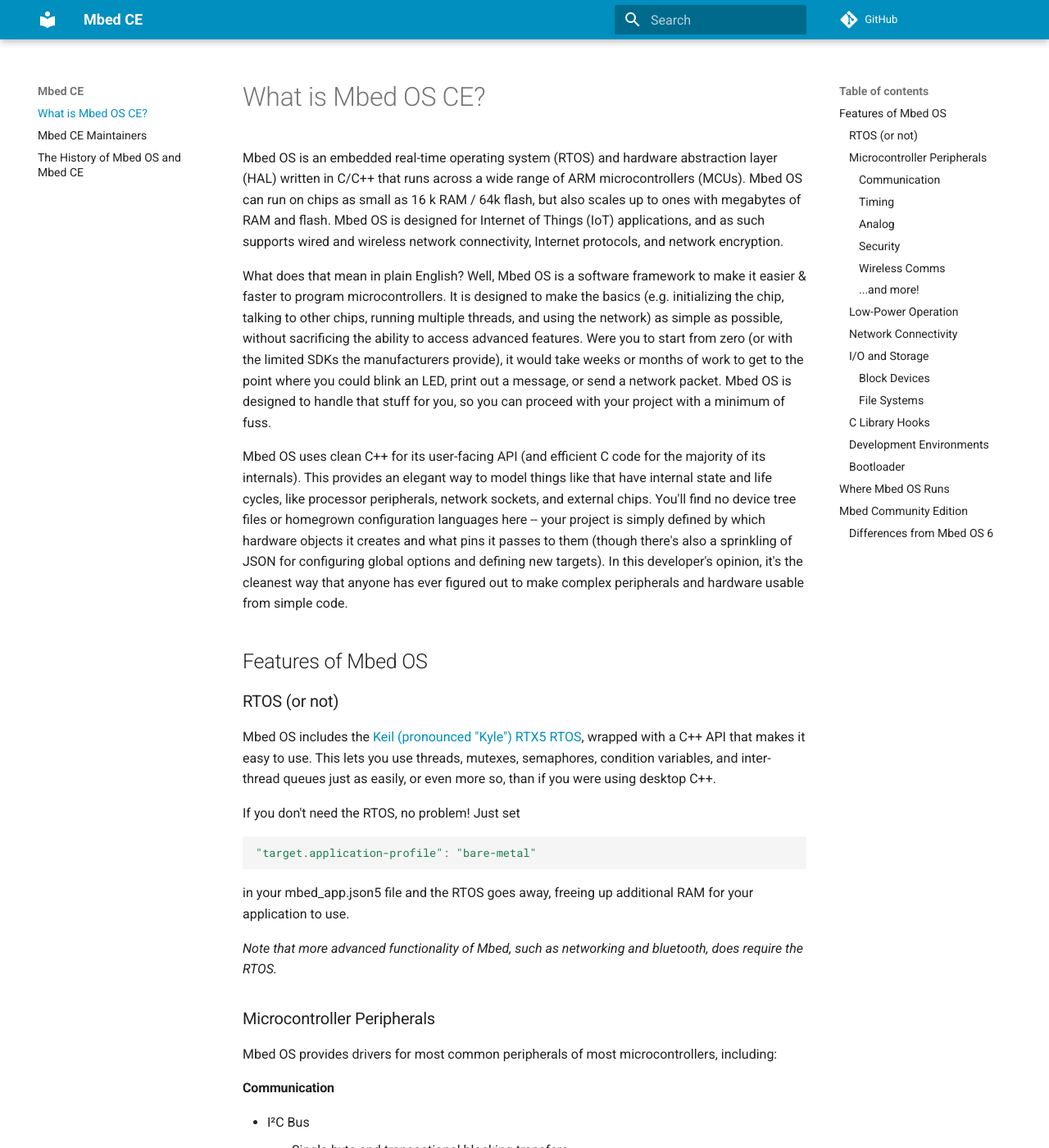
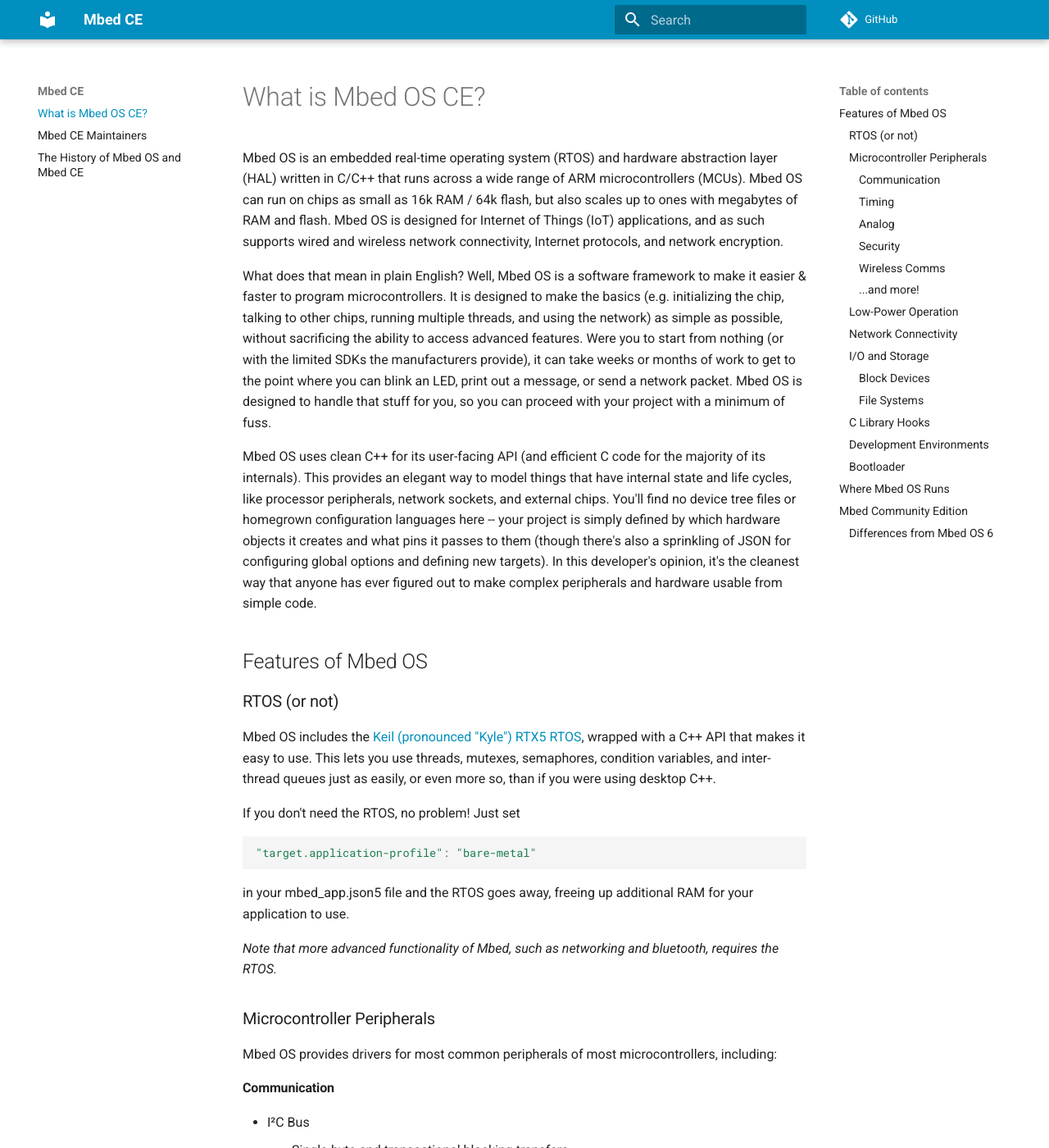
Before and after one commit to mbed-ce/mbed-ce-dot-dev, an MkDocs documentation site: the page built from docs/index.md, in a window 1280 px wide and 1400 px high. Shown: the whole window at 82% size. Built offline with MkDocs 1.6.1 and Material for MkDocs 9.7.7, drawn with Linux system fonts in a browser that asks for light colours; comment, search, counter and statistics services are not loaded; some of the changed text lies outside the part shown.

Commit message:
Minor edits

````diff
--- a/docs/index.md
+++ b/docs/index.md
@@ -1,10 +1,10 @@
 # What is Mbed OS CE?
 
-Mbed OS is an embedded real-time operating system (RTOS) and hardware abstraction layer (HAL) written in C/C++ that runs across a wide range of ARM microcontrollers (MCUs). Mbed OS can run on chips as small as 16 k RAM / 64k flash, but also scales up to ones with megabytes of RAM and flash. Mbed OS is designed for Internet of Things (IoT) applications, and as such supports wired and wireless network connectivity, Internet protocols, and network encryption.
+Mbed OS is an embedded real-time operating system (RTOS) and hardware abstraction layer (HAL) written in C/C++ that runs across a wide range of ARM microcontrollers (MCUs). Mbed OS can run on chips as small as 16k RAM / 64k flash, but also scales up to ones with megabytes of RAM and flash. Mbed OS is designed for Internet of Things (IoT) applications, and as such supports wired and wireless network connectivity, Internet protocols, and network encryption.
 
-What does that mean in plain English? Well, Mbed OS is a software framework to make it easier & faster to program microcontrollers. It is designed to make the basics (e.g. initializing the chip, talking to other chips, running multiple threads, and using the network) as simple as possible, without sacrificing the ability to access advanced features. Were you to start from zero (or with the limited SDKs the manufacturers provide), it would take weeks or months of work to get to the point where you could blink an LED, print out a message, or send a network packet. Mbed OS is designed to handle that stuff for you, so you can proceed with your project with a minimum of fuss.
+What does that mean in plain English? Well, Mbed OS is a software framework to make it easier & faster to program microcontrollers. It is designed to make the basics (e.g. initializing the chip, talking to other chips, running multiple threads, and using the network) as simple as possible, without sacrificing the ability to access advanced features. Were you to start from nothing (or with the limited SDKs the manufacturers provide), it can take weeks or months of work to get to the point where you can blink an LED, print out a message, or send a network packet. Mbed OS is designed to handle that stuff for you, so you can proceed with your project with a minimum of fuss.
 
-Mbed OS uses clean C++ for its user-facing API (and efficient C code for the majority of its internals). This provides an elegant way to model things like that have internal state and life cycles, like processor peripherals, network sockets, and external chips. You'll find no device tree files or homegrown configuration languages here -- your project is simply defined by which hardware objects it creates and what pins it passes to them (though there's also a sprinkling of JSON for configuring global options and defining new targets). In this developer's opinion, it's the cleanest way that anyone has ever figured out to make complex peripherals and hardware usable from simple code.
+Mbed OS uses clean C++ for its user-facing API (and efficient C code for the majority of its internals). This provides an elegant way to model things that have internal state and life cycles, like processor peripherals, network sockets, and external chips. You'll find no device tree files or homegrown configuration languages here -- your project is simply defined by which hardware objects it creates and what pins it passes to them (though there's also a sprinkling of JSON for configuring global options and defining new targets). In this developer's opinion, it's the cleanest way that anyone has ever figured out to make complex peripherals and hardware usable from simple code.
 
 ## Features of Mbed OS
 ### RTOS (or not)
@@ -16,7 +16,7 @@ If you don't need the RTOS, no problem! Just set
 ```
 in your mbed_app.json5 file and the RTOS goes away, freeing up additional RAM for your application to use.
 
-_Note that more advanced functionality of Mbed, such as networking and bluetooth, does require the RTOS._
+_Note that more advanced functionality of Mbed, such as networking and bluetooth, requires the RTOS._
 
 ### Microcontroller Peripherals
 Mbed OS provides drivers for most common peripherals of most microcontrollers, including:
````
Also changed, not shown: other parts of docs/index.md (+2 -2 lines).
